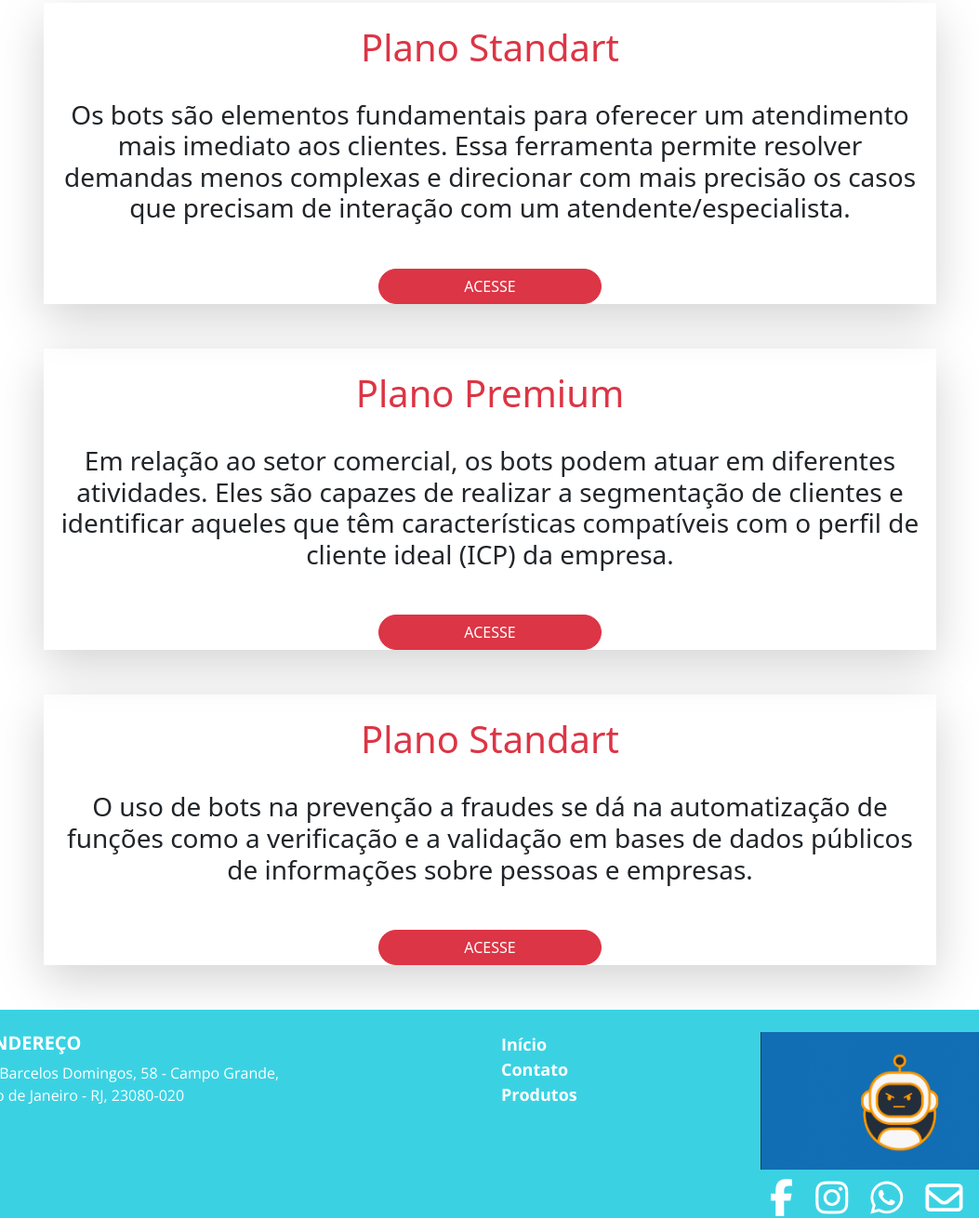
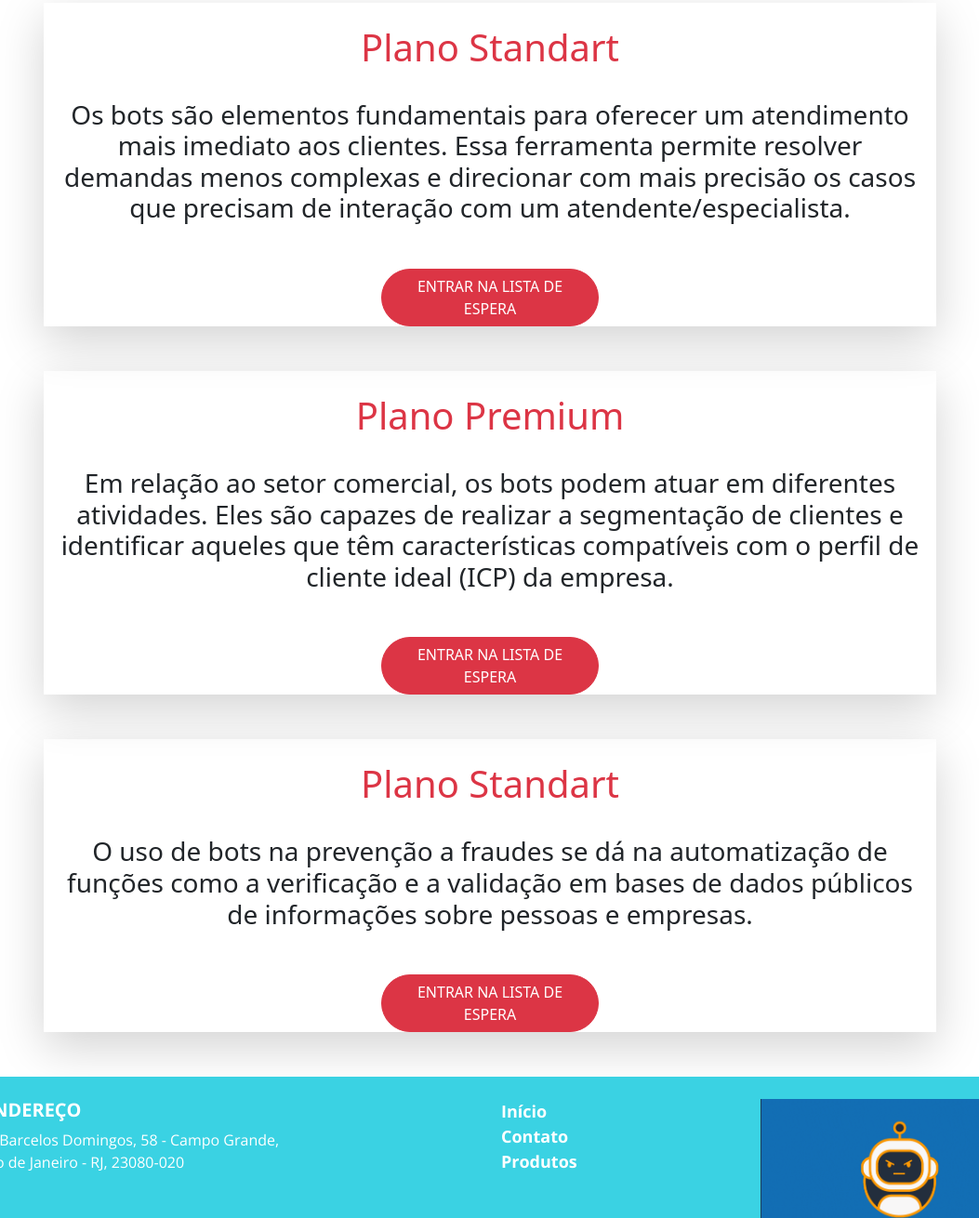
Before and after one commit to Triangi3/Trabalho-em-grupo-m-dulo-2, a plain HTML site: page produtos.html in a window 1280 px wide. Shown: the part 330-1640 px from the top of the page at 93% size, without its empty margins (113-1166 px from the left). Drawn offline with nearby package versions, Linux system fonts and the light colour scheme; a web font is replaced by a local one.

Commit message:
Update produtos.html

```diff
--- a/produtos.html
+++ b/produtos.html
@@ -51,17 +51,17 @@
     <div class="row justify-content-center text-center mb-5 mt-5 shadow-lg ">
       <p class="h1 p-4 text-danger">Plano Standart</p>
       <h2 class="h3 mb-5">Os bots são elementos fundamentais para oferecer um atendimento mais imediato aos clientes. Essa ferramenta permite resolver demandas menos complexas e direcionar com mais precisão os casos que precisam de interação com um atendente/especialista.</h3>
-      <button class="btn btn-danger w-25 rounded-5">ACESSE</button>
+     <a href="./Teste/teste.html"> <button class="btn btn-danger w-25 rounded-5">ENTRAR NA LISTA DE ESPERA</button></a>
     </div>
     <div class="row justify-content-center text-center mb-5 mt-5 shadow-lg ">
       <p class="h1 p-4 text-danger">Plano Premium</p>
       <h2 class="h3 mb-5">Em relação ao setor comercial, os bots podem atuar em diferentes atividades. Eles são capazes de realizar a segmentação de clientes e identificar aqueles que têm características compatíveis com o perfil de cliente ideal (ICP) da empresa.</h3>
-      <button class="btn btn-danger w-25 rounded-5">ACESSE</button>
+      <a href="./Teste/teste.html"><button class="btn btn-danger w-25 rounded-5">ENTRAR NA LISTA DE ESPERA</button></a>
     </div>
     <div class="row justify-content-center text-center mb-5 mt-5 shadow-lg">
       <p class="h1 p-4 text-danger">Plano Standart</p>
       <h2 class="h3 mb-5">O uso de bots na prevenção a fraudes se dá na automatização de funções como a verificação e a validação em bases de dados públicos de informações sobre pessoas e empresas.</h3>
-      <button class="btn btn-danger w-25 rounded-5 ">ACESSE</button>
+      <a href="./Teste/teste.html"><button class="btn btn-danger w-25 rounded-5 ">ENTRAR NA LISTA DE ESPERA</button></a>
     </div>
   </main>
 
```
